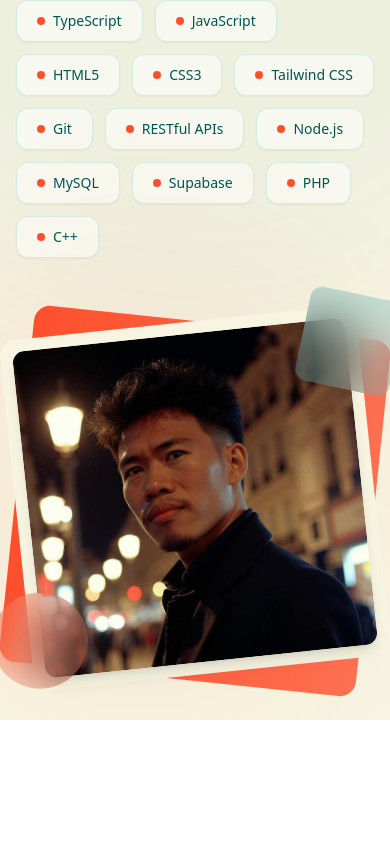
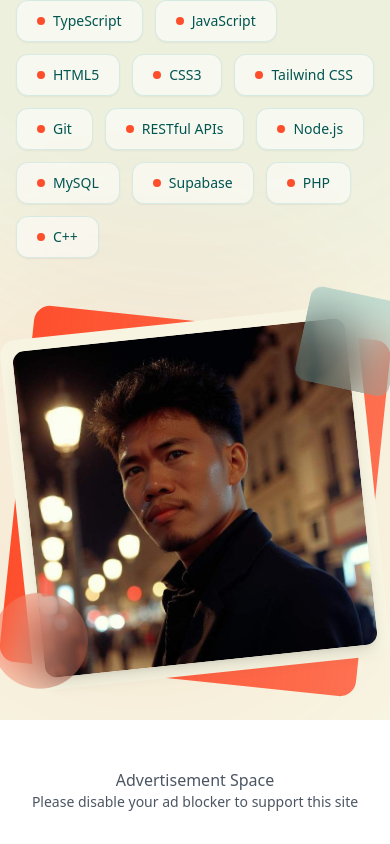
Before and after one commit to undiaxinus/portfolio, an Angular app: page / in a window 390 px wide. Shown: the part 884-1728 px from the top of the page. Before the commit the page ends 1604 px from the top, so only its background shows below. Built offline with nearby package versions, Linux system fonts and the light colour scheme.

Commit message:
feat(ads): add Google AdSense footer to app component
Add advertisement space in footer with Google AdSense script integration to support site monetization. Includes responsive ad block and message encouraging users to disable ad blockers.

```diff
--- a/src/app/app.component.html
+++ b/src/app/app.component.html
@@ -1,2 +1,23 @@
 <app-header></app-header>
-    <router-outlet></router-outlet>
+<router-outlet></router-outlet>
+
+<!-- Footer with Google AdSense -->
+<footer class="mt-8 p-4">
+    <div class="text-center text-gray-600 dark:text-gray-400 mb-4">
+        <!-- Ad space message -->
+        <p>Advertisement Space</p>
+        <p class="text-sm">Please disable your ad blocker to support this site</p>
+    </div>
+    <script async src="https://pagead2.googlesyndication.com/pagead/js/adsbygoogle.js?client=ca-pub-9767201905452453"
+        crossorigin="anonymous"></script>
+    <!-- banner -->
+    <ins class="adsbygoogle"
+        style="display:block"
+        data-ad-client="ca-pub-9767201905452453"
+        data-ad-slot="5789402701"
+        data-ad-format="auto"
+        data-full-width-responsive="true"></ins>
+    <script>
+        (adsbygoogle = window.adsbygoogle || []).push({});
+    </script>
+</footer>
```
Also changed, not shown: .trae/rules/project_rules.md (added).
